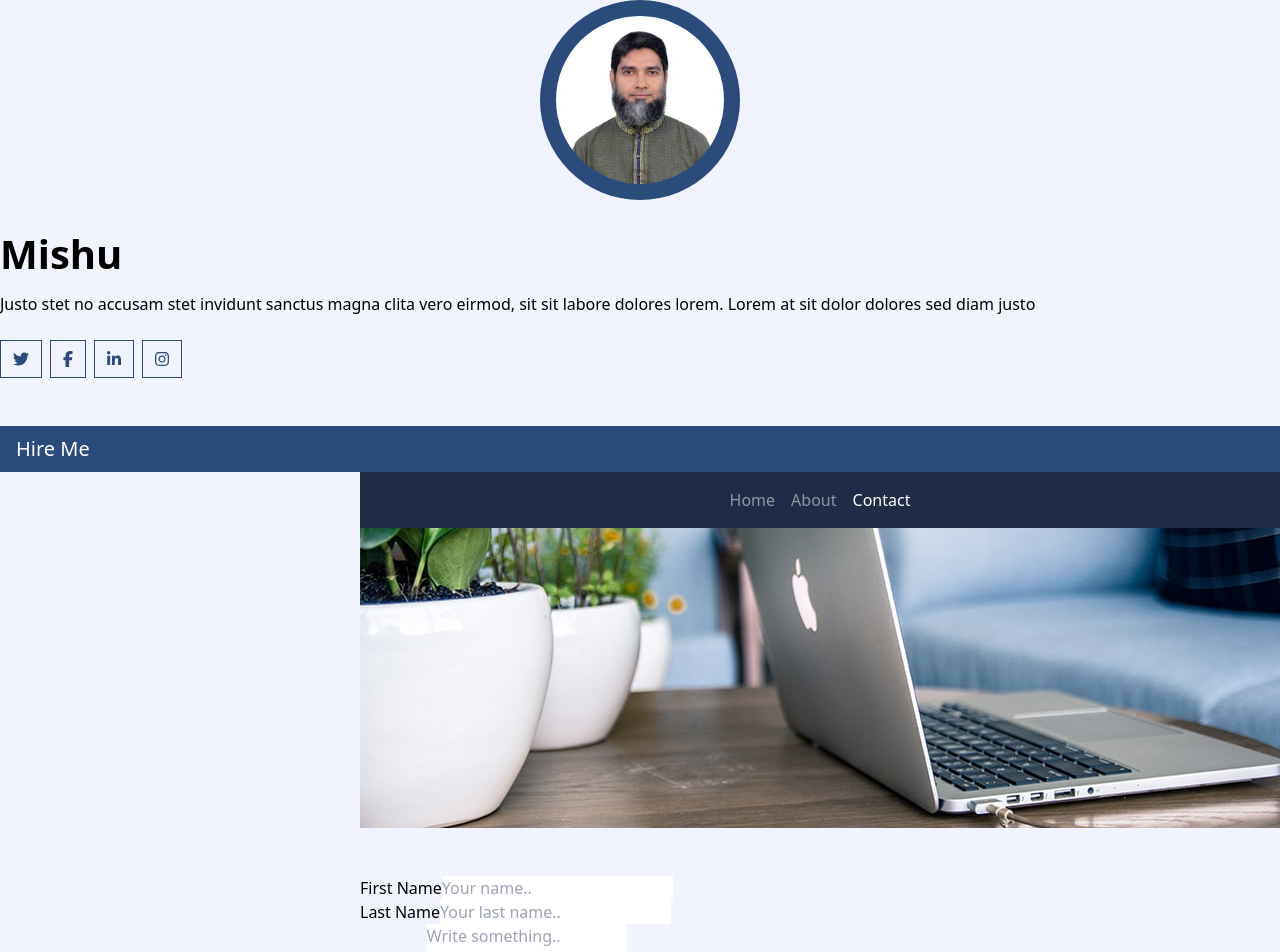
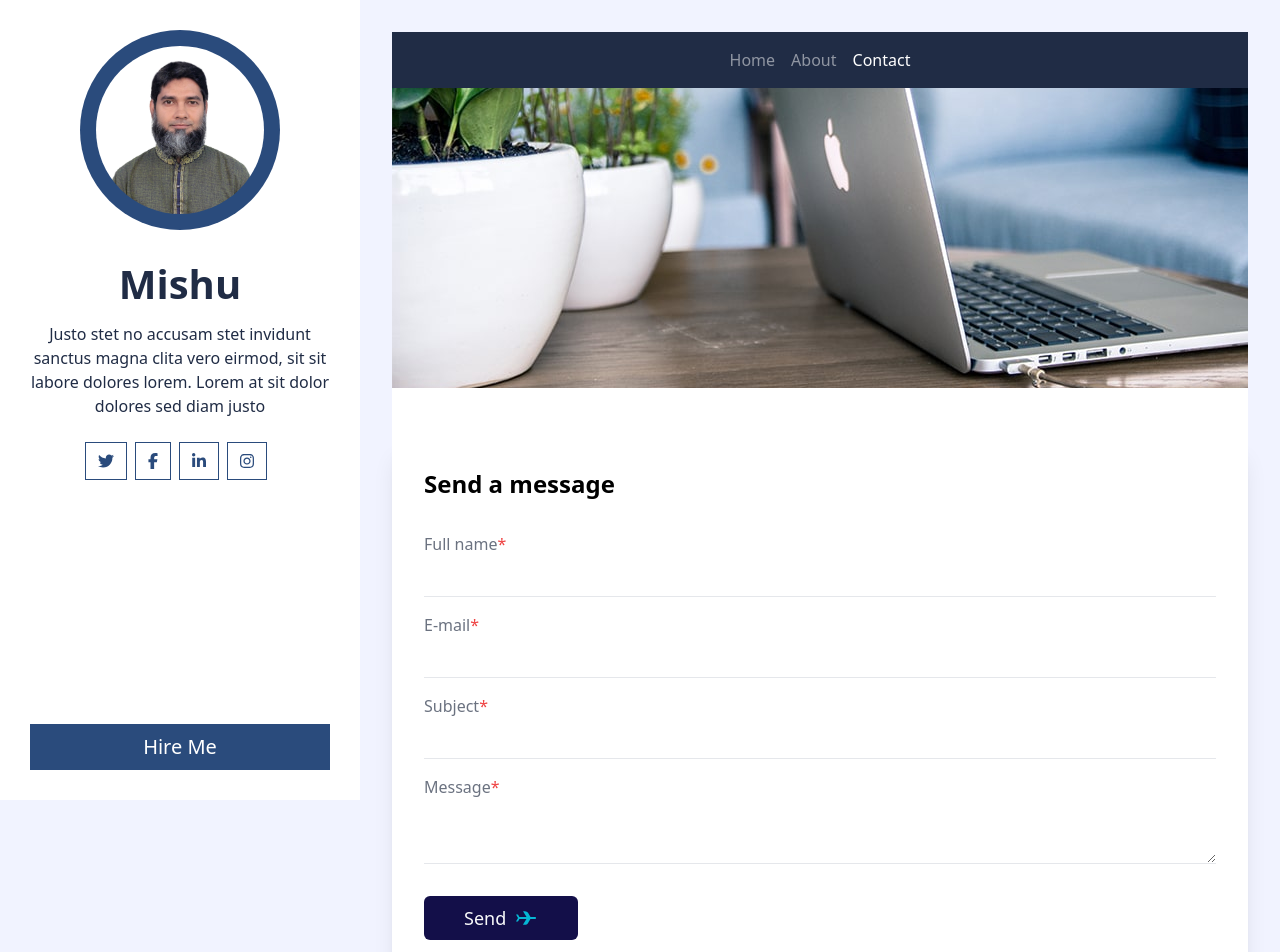
Before and after one commit to asaquzzaman/dev-nextjs, a Next.js app: page /contact in a window 1280 px wide. Shown: the top 952 px of the page. Built offline with nearby package versions, Linux system fonts and the light colour scheme.

Commit message:
Contact form

```diff
--- a/components/singlePost.js
+++ b/components/singlePost.js
@@ -2,6 +2,8 @@ import Image from 'next/image'
 import { FontAwesomeIcon } from '@fortawesome/react-fontawesome'
 import { faCalendarDays, faFolder, faComments } from '@fortawesome/free-solid-svg-icons'
 import { Link, Button } from "@nextui-org/react";
+import WpComments from "react-wordpress-comments"
+import "react-wordpress-comments/css/styles.css"
 
 export default function SinglePost( { post } ) {
     const randomIntFromInterval = (min, max) => { // min and max included
@@ -33,6 +35,15 @@ export default function SinglePost( { post } ) {
                         <div className='mb-[1rem]' dangerouslySetInnerHTML={ { __html: postContent } } />
                     </div>
                 </div>
+
+                <WpComments
+                    maxDepth={3} // provide depth that you want comments to be nested in a list
+                    pageId={ post.postId } // id of a page you want to fetch comments from and post to
+                    hostUrl="http://wpdevm.atwebpages.com" // url of your WordPress website
+                    allowComments={true} // can users post comments?
+                    user={null}
+                />
+
                 <div className='m-auto flex flex-row pb-4'>
                     { (
                         post.previous &&
--- a/components/siteheader.js
+++ b/components/siteheader.js
@@ -27,11 +27,11 @@ export default function SiteHeader() {
                         >
                             <span className="absolute -inset-0.5"></span>
                             <span className="sr-only">Open main menu</span>
-                            <svg className="block h-6 w-6" fill="none" viewBox="0 0 24 24" stroke-width="1.5" stroke="currentColor" aria-hidden="true">
-                            <path stroke-linecap="round" stroke-linejoin="round" d="M3.75 6.75h16.5M3.75 12h16.5m-16.5 5.25h16.5" />
+                            <svg className="block h-6 w-6" fill="none" viewBox="0 0 24 24" strokeWidth="1.5" stroke="currentColor" aria-hidden="true">
+                            <path strokeLinecap="round" strokeLinejoin="round" d="M3.75 6.75h16.5M3.75 12h16.5m-16.5 5.25h16.5" />
                             </svg>
-                            <svg className="hidden h-6 w-6" fill="none" viewBox="0 0 24 24" stroke-width="1.5" stroke="currentColor" aria-hidden="true">
-                            <path stroke-linecap="round" stroke-linejoin="round" d="M6 18L18 6M6 6l12 12" />
+                            <svg className="hidden h-6 w-6" fill="none" viewBox="0 0 24 24" strokeWidth="1.5" stroke="currentColor" aria-hidden="true">
+                            <path strokeLinecap="round" strokeLinejoin="round" d="M6 18L18 6M6 6l12 12" />
                             </svg>
                         </button>
 
--- a/lib/request.js
+++ b/lib/request.js
@@ -16,10 +16,10 @@ export async function Post( url, query ) {
     } );
 
     // Recommendation: handle errors
-    if ( !res.ok ) {
-        // This will activate the closest `error.js` Error Boundary
-        throw new Error('Failed to fetch data')
-    }
+    // if ( !res.ok ) {
+    //     // This will activate the closest `error.js` Error Boundary
+    //     throw new Error('Failed to fetch data')
+    // }
 
     const resJson = res.json();
 
--- a/next.config.js
+++ b/next.config.js
@@ -3,7 +3,8 @@ const nextConfig = {
   reactStrictMode: true,
   env: {
     NEXT_PUBLIC_BASE_URL: 'http://wpdevm.atwebpages.com',
-    NEXT_PUBLIC_PER_PAGE: 5
+    NEXT_PUBLIC_PER_PAGE: 5,
+    TO_EMAIL: 'joy.mishu@gmail.com'
   },
   images: {
     domains: ['wpdevm.atwebpages.com', 'images.unsplash.com'],
--- a/package.json
+++ b/package.json
@@ -9,7 +9,9 @@
     "lint": "next lint"
   },
   "dependencies": {
+    "@emailjs/browser": "^3.11.0",
     "@fortawesome/free-regular-svg-icons": "^6.4.0",
+    "@superfaceai/one-sdk": "^2.4.2",
     "autoprefixer": "10.4.14",
     "babel-plugin-macros": "^3.1.0",
     "eslint": "8.44.0",
@@ -20,6 +22,7 @@
     "react": "18.2.0",
     "react-burger-menu": "^3.0.9",
     "react-dom": "18.2.0",
+    "react-wordpress-comments": "^0.2.0",
     "tailwindcss": "3.3.2"
   },
   "devDependencies": {
--- /dev/null
+++ b/pages/api/contact.js
@@ -0,0 +1,34 @@
+import emailjs from '@emailjs/browser';
+
+
+// Just check if all required fields are provided
+function formValid(body) {
+    return body.email && body.fullname && body.subject && body.message;
+}
+
+export default async function handler(req, res) {
+    const body = req.body;
+
+    if (!formValid(body)) {
+        res.status(400).json({ message: 'Request Failed!' });
+        return;
+    }
+
+    const templateParams = {
+        fullname: body.fullname,
+        subject: body.subject,
+        email: body.email,
+        message: body.message,
+        reply_to: body.email,
+    };
+
+    await emailjs.send('service_mrir31b','template_po1ksap', templateParams, '_vVLGS-c0keBsf6tR')
+        .then((response) => {
+            return res.status( 200 ).json( { mishu: 'mishu' } );
+        }, (err) => {
+            res.status(400).json({ error: err });
+        });
+
+
+
+}
--- a/pages/contact.js
+++ b/pages/contact.js
@@ -1,54 +1,210 @@
-import { Post } from '@/lib/request'
 import SiteHeader from '@/components/siteheader'
 import SideBar from '@/components/sidebar'
+import PostList from '@/components/postList';
 import Head from 'next/head'
+import { useState } from 'react';
+import { Post } from '@/lib/request'
+import emailjs from '@emailjs/browser';
 
-const handelSubmit = async ( event ) => {
-    event.preventDefault();
+export default function Contact( { posts } ) {
+    // States for contact form fields
+    const [fullname, setFullname] = useState("");
+    const [email, setEmail] = useState("");
+    const [subject, setSubject] = useState("");
+    const [message, setMessage] = useState("");
+
+    //   Form validation state
+    const [errors, setErrors] = useState({});
+
+    //   Setting button text on form submission
+    const [buttonText, setButtonText] = useState("Send");
+
+    // Setting success or failure messages states
+    const [showSuccessMessage, setShowSuccessMessage] = useState('');
+    const [showFailureMessage, setShowFailureMessage] = useState('');
+
+    // Validation check method
+    const handleValidation = () => {
+        let tempErrors = {};
+        let isValid = true;
+
+        setShowSuccessMessage('');
+        setShowFailureMessage('');
+
+        if (fullname.length <= 0) {
+            tempErrors["fullname"] = true;
+            isValid = false;
+        }
+        if (email.length <= 0) {
+            tempErrors["email"] = true;
+            isValid = false;
+        }
+        if (subject.length <= 0) {
+            tempErrors["subject"] = true;
+            isValid = false;
+        }
+        if (message.length <= 0) {
+            tempErrors["message"] = true;
+            isValid = false;
+        }
+
+        if ( !isValid ) {
+            setShowFailureMessage( 'Please fill all of the required field!' );
+        }
+        return isValid;
+    };
+
+    //   Handling form submit
+    const handleSubmit = async (e) => {
+        e.preventDefault();
+
+        let isValidForm = handleValidation();
+
+        if (isValidForm) {
+            setButtonText("Sending");
 
             const data = {
-        firstName: event.target.firstname.value,
-        lastName: event.target.lastname.value,
-        message: event.target.message.value
+                email: email,
+                fullname: fullname,
+                subject: subject,
+                message: message,
             }
 
-    const response = await Post( '/api/form', data );
+            const templateParams = {
+                fullname: fullname,
+                subject: subject,
+                email: email,
+                message: message,
+                reply_to: email,
+            };
 
+            await emailjs.send('service_mrir31b','template_po1ksap', templateParams, '_vVLGS-c0keBsf6tR')
+                .then((response) => {
+                    setShowSuccessMessage( 'Email has been sent successfully!' );
+                    setButtonText("Send");
+                    setFullname('');
+                    setEmail('');
+                    setSubject('');
+                    setMessage('');
+                }, (err) => {
+
+                });
         }
+    };
 
-export default function Contact() {
+
 	return (
 		<>
 			<div className="page-container container mx-auto">
 				<Head>
-					<title>Contact - Personal Blog Template</title>
+					<title>Bloggy - Personal Blog Template</title>
 				</Head>
+				<div className='w-[360px] float-left fixed h-full bg-[#fff] overflow-auto p-[30px] text-center text-[#202C45] top-0 sm:relative sm:w-full'>
 					<SideBar />
-				<div className='ml-[360px] w-[calc(100%-360px)] after:clear-both'>
+				</div>
+				<div className='ml-[360px] w-[calc(100%-360px)] after:clear-both sm:float-left sm:w-full sm:ml-0'>
+					<div className='m-8 bg-[#fff]'>
 						<SiteHeader />
-					<div className='clear-both' />
-					<main>
-                        <div onSubmit={handelSubmit} className="container">
-                            <form action="action_page.php">
 						<div>
-                                    <label for="fname">First Name</label>
-                                    <input type="text" id="fname" name="firstname" placeholder="Your name.." />
+                            <div>{ showSuccessMessage } {showFailureMessage}</div>
+
+                            <form
+                                onSubmit={handleSubmit}
+                                className="rounded-lg shadow-xl flex flex-col px-8 py-8 bg-white dark:bg-blue-500"
+                            >
+                                <h1 className="text-2xl font-bold dark:text-gray-50">
+                                    Send a message
+                                </h1>
+
+                                <label
+                                    htmlFor="fullname"
+                                    className="text-gray-500 font-light mt-8 dark:text-gray-50"
+                                >
+                                    Full name<span className="text-red-500 dark:text-gray-50">*</span>
+                                </label>
+                                <input
+                                    type="text"
+                                    value={fullname}
+                                    onChange={(e) => {
+                                        setFullname(e.target.value);
+                                    }}
+                                    name="fullname"
+                                    className="bg-transparent border-b py-2 pl-4 focus:outline-none focus:rounded-md focus:ring-1 ring-green-500 font-light text-gray-500"
+                                />
+
+
+                                <label
+                                    htmlFor="email"
+                                    className="text-gray-500 font-light mt-4 dark:text-gray-50"
+                                >
+                                    E-mail<span className="text-red-500">*</span>
+                                </label>
+                                <input
+                                    type="email"
+                                    name="email"
+                                    value={email}
+                                    onChange={(e) => {
+                                        setEmail(e.target.value);
+                                    }}
+                                    className="bg-transparent border-b py-2 pl-4 focus:outline-none focus:rounded-md focus:ring-1 ring-green-500 font-light text-gray-500"
+                                />
+
+
+                                <label
+                                    htmlFor="subject"
+                                    className="text-gray-500 font-light mt-4 dark:text-gray-50"
+                                >
+                                    Subject<span className="text-red-500">*</span>
+                                </label>
+                                <input
+                                    type="text"
+                                    name="subject"
+                                    value={subject}
+                                    onChange={(e) => {
+                                        setSubject(e.target.value);
+                                    }}
+                                    className="bg-transparent border-b py-2 pl-4 focus:outline-none focus:rounded-md focus:ring-1 ring-green-500 font-light text-gray-500"
+                                />
+
+                                <label
+                                    htmlFor="message"
+                                    className="text-gray-500 font-light mt-4 dark:text-gray-50"
+                                >
+                                    Message<span className="text-red-500">*</span>
+                                </label>
+                                <textarea
+                                    name="message"
+                                    value={message}
+                                    onChange={(e) => {
+                                        setMessage(e.target.value);
+                                    }}
+                                    className="bg-transparent border-b py-2 pl-4 focus:outline-none focus:rounded-md focus:ring-1 ring-green-500 font-light text-gray-500"
+                                ></textarea>
+
+                                <div className="flex flex-row items-center justify-start">
+                                    <button
+                                    type="submit"
+                                    className="px-10 mt-8 py-2 bg-[#130F49] text-gray-50 font-light rounded-md text-lg flex flex-row items-center"
+                                    >
+                                    {buttonText}
+                                    <svg
+                                        width="24"
+                                        height="24"
+                                        viewBox="0 0 24 24"
+                                        className="text-cyan-500 ml-2"
+                                        fill="currentColor"
+                                        xmlns="http://www.w3.org/2000/svg"
+                                    >
+                                        <path
+                                        d="M9.00967 5.12761H11.0097C12.1142 5.12761 13.468 5.89682 14.0335 6.8457L16.5089 11H21.0097C21.562 11 22.0097 11.4477 22.0097 12C22.0097 12.5523 21.562 13 21.0097 13H16.4138L13.9383 17.1543C13.3729 18.1032 12.0191 18.8724 10.9145 18.8724H8.91454L12.4138 13H5.42485L3.99036 15.4529H1.99036L4.00967 12L4.00967 11.967L2.00967 8.54712H4.00967L5.44417 11H12.5089L9.00967 5.12761Z"
+                                        fill="currentColor"
+                                        />
+                                    </svg>
+                                    </button>
                                 </div>
-
-                                <div>
-                                    <label for="lname">Last Name</label>
-                                    <input type="text" id="lname" name="lastname" placeholder="Your last name.." />
-                                </div>
-
-                                <div>
-                                    <label for="subject">Message</label>
-                                    <textarea id="subject" name="message" placeholder="Write something.."></textarea>
-                                </div>
-
-                                <input type="submit" value="Submit" />
                             </form>
 						</div>
-					</main>
+					</div>
 				</div>
 			</div>
 		</>
```
Also changed, not shown: 1 other file (tests, documents, lock files or other folders). Lines whose indentation alone changed are shown as unchanged.
